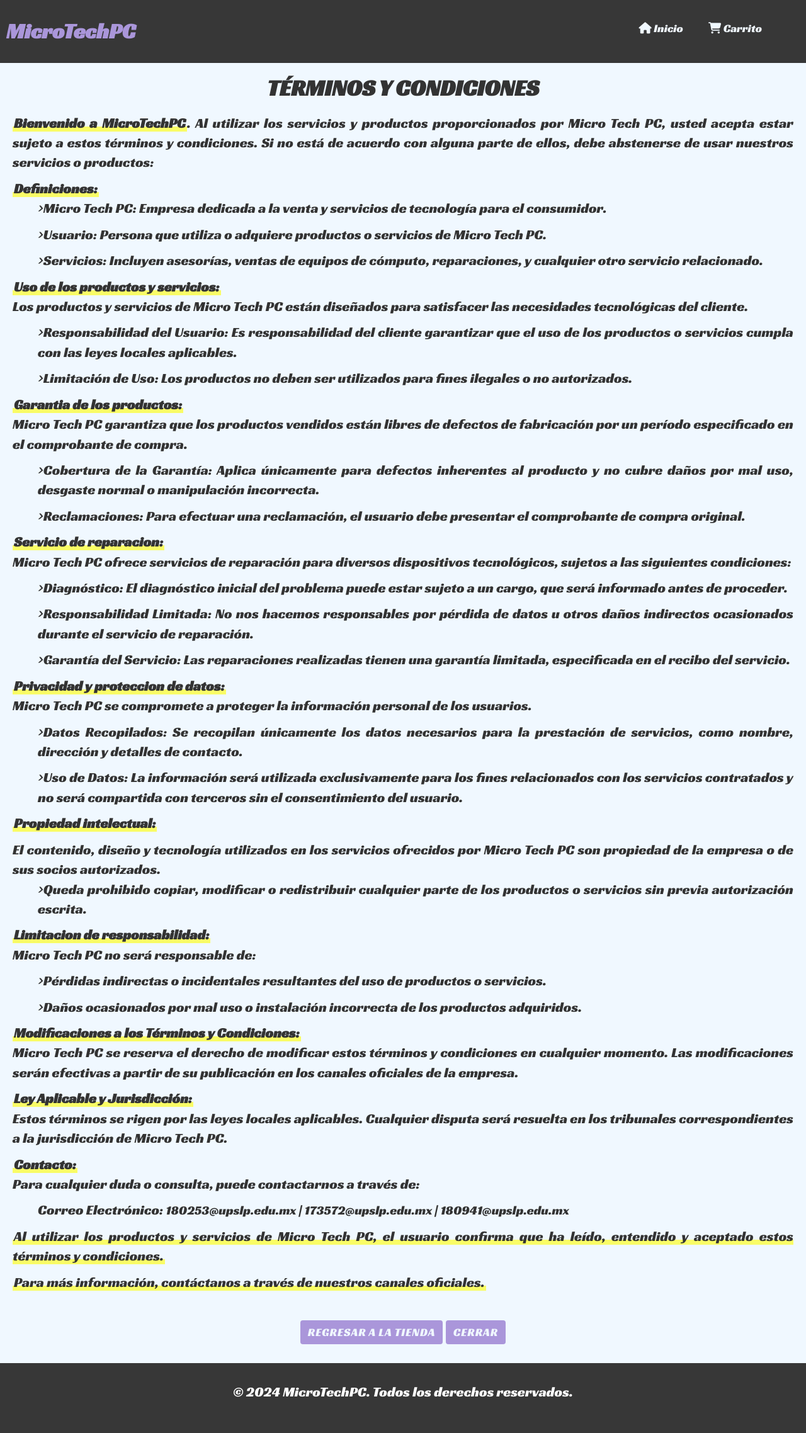
After one commit to UrielRodriguez07/MicroTechPC, a PHP site: the page made by terminos&condiciones.php in a window 1280 px wide. The commit adds this page. Shown: the whole page at 63% size. Run offline with PHP 8.4, Linux system fonts and the light colour scheme; some libraries are stand-ins or nearby versions.

Commit message:
update
Actualizacion de los terminos y condiciones. Actualizacion de la imagen de fondo en la pagina web

```diff
--- a/index.php
+++ b/index.php
@@ -317,8 +317,8 @@
 
             <hr>
             <div class="footer-text">
-                <p>Politica de privacidad</p>
-                <p>Todos los derechos reservados</p>
+            <a style="font-size: 20px; color: #aa96da;" target="_blank" href="./terminos&condiciones.php">Terminos y condiciones</a>
+            <p>Todos los derechos reservados</p>
             </div>
         </div>
     </div>
--- /dev/null
+++ b/terminos&condiciones.php
@@ -0,0 +1,126 @@
+<?php
+session_start();
+include_once("./config/config.php");
+?>
+
+<!DOCTYPE html>
+<html lang="es">
+
+<head>
+    <?php include("./php/head_html.php"); ?>
+    <title>Términos y Condiciones - MicroTechPC</title>
+    <link rel="shortcut icon" href="./img/logo.png">
+    <link rel="stylesheet" href="./css/MTStyle.css">
+    <link rel="stylesheet" href="https://cdnjs.cloudflare.com/ajax/libs/font-awesome/6.6.0/css/all.min.css" integrity="sha512-Kc323vGBEqzTmouAECnVceyQqyqdsSiqLQISBL29aUW4U/M7pSPA/gEUZQqv1cwx4OnYxTxve5UMg5GT6L4JJg==" crossorigin="anonymous" referrerpolicy="no-referrer" />
+
+    <style>
+        .highlight {
+            display: inline; /* Asegura que el estilo se aplique a texto en línea */
+            background: linear-gradient(transparent 70%, rgba(255, 255, 0, 0.6) 70%);
+            padding: 0 2px; /* Espaciado opcional alrededor del texto */
+        }
+    </style>
+</head>
+
+<body style="font-size: 22px;">
+    <!-- barra de navegación -->
+    <header>
+        <div class="logo">MicroTechPC</div>
+        <nav class="nav-bar">
+            <ul>
+                <li><a href="./index.php"><span class="fa fa-home"></span> Inicio</a></li>
+                <li><a href="./php/carrito.php"><span class="fa fa-shopping-cart"></span> Carrito</a></li>
+            </ul>
+        </nav>
+    </header>
+
+    <!-- Contenido principal -->
+    <main class="terms-container">
+        <h1 class="text-center" style="margin: 20px 0; text-transform: uppercase;">Términos y Condiciones</h1>
+        <section style="padding: 0 20px; text-align: justify;">
+            <p><strong class="highlight">Bienvenido a MicroTechPC</strong>. Al utilizar los servicios y productos proporcionados por Micro Tech PC,
+            usted acepta estar sujeto a estos términos y condiciones. Si no está de acuerdo con alguna parte de ellos, debe abstenerse
+            de usar nuestros servicios o productos:</p>
+            <ol>
+                <li>
+                    <strong class="highlight" >Definiciones:</strong>
+                    <p style="padding-left: 40px;">>Micro Tech PC: Empresa dedicada a la venta y servicios de tecnología para el consumidor.</p>
+                    <p style="padding-left: 40px;">>Usuario: Persona que utiliza o adquiere productos o servicios de Micro Tech PC.</p>
+                    <p style="padding-left: 40px;">>Servicios: Incluyen asesorías, ventas de equipos de cómputo, reparaciones, y cualquier otro servicio relacionado.</p>
+                </li>
+                <li>
+                    <strong  class="highlight">Uso de los productos y servicios:</strong>
+                    <p>Los productos y servicios de Micro Tech PC están diseñados para satisfacer las necesidades tecnológicas del cliente.</p>
+                    <p style="padding-left: 40px;">>Responsabilidad del Usuario: Es responsabilidad del cliente garantizar que el uso de los productos o servicios cumpla con las leyes locales aplicables.</p>
+                    <p style="padding-left: 40px;">>Limitación de Uso: Los productos no deben ser utilizados para fines ilegales o no autorizados.</p>
+
+                </li>
+                <li>
+                    <strong class="highlight">Garantia de los productos:</strong>
+                    <p>Micro Tech PC garantiza que los productos vendidos están libres de defectos de fabricación por un período especificado en el comprobante de compra.</p>
+                    <p style="padding-left: 40px;">>Cobertura de la Garantía: Aplica únicamente para defectos inherentes al producto y no cubre daños por mal uso, desgaste normal o manipulación incorrecta.</p>
+                    <p style="padding-left: 40px;">>Reclamaciones: Para efectuar una reclamación, el usuario debe presentar el comprobante de compra original.</p>
+                </li>
+                <li>
+                    <strong class="highlight">Servicio de reparacion:</strong>
+                    <p>Micro Tech PC ofrece servicios de reparación para diversos dispositivos tecnológicos, sujetos a las siguientes condiciones:</p>
+                    <p style="padding-left: 40px;">>Diagnóstico: El diagnóstico inicial del problema puede estar sujeto a un cargo, que será informado antes de proceder.</p>
+                    <p style="padding-left: 40px;">>Responsabilidad Limitada: No nos hacemos responsables por pérdida de datos u otros daños indirectos ocasionados durante el servicio de reparación.</p>
+                    <p style="padding-left: 40px;">>Garantía del Servicio: Las reparaciones realizadas tienen una garantía limitada, especificada en el recibo del servicio.</p>
+                </li>
+                <li>
+                    <strong class="highlight">Privacidad y proteccion de datos:</strong>
+                    <p>Micro Tech PC se compromete a proteger la información personal de los usuarios.</p>
+                    <p style="padding-left: 40px;">>Datos Recopilados: Se recopilan únicamente los datos necesarios para la prestación de servicios, como nombre, dirección y detalles de contacto.</p>
+                    <p style="padding-left: 40px;">>Uso de Datos: La información será utilizada exclusivamente para los fines relacionados con los servicios contratados y no será compartida con terceros sin el consentimiento del usuario.</p>
+                </li>
+                <li>
+                    <strong class="highlight" >Propiedad intelectual:</strong>
+                    <p></p>El contenido, diseño y tecnología utilizados en los servicios ofrecidos por Micro Tech PC son propiedad de la empresa o de sus socios autorizados.
+                    <p style="padding-left: 40px;">>Queda prohibido copiar, modificar o redistribuir cualquier parte de los productos o servicios sin previa autorización escrita.</p>
+                </li>
+                <li>
+                    <strong class="highlight" >Limitacion de responsabilidad:</strong>
+                    <p>Micro Tech PC no será responsable de:</p>
+                    <p style="padding-left: 40px;">>Pérdidas indirectas o incidentales resultantes del uso de productos o servicios.</p>
+                    <p style="padding-left: 40px;">>Daños ocasionados por mal uso o instalación incorrecta de los productos adquiridos.</p>
+                </li>
+                <li>
+                    <strong class="highlight" >Modificaciones a los Términos y Condiciones:</strong>
+                    <p>Micro Tech PC se reserva el derecho de modificar estos términos y condiciones en cualquier momento. Las modificaciones serán efectivas a partir de su publicación en los canales oficiales de la empresa.</p>
+                </li>
+                <li>
+                    <strong class="highlight" >Ley Aplicable y Jurisdicción:</strong>
+                    <p>Estos términos se rigen por las leyes locales aplicables. Cualquier disputa será resuelta en los tribunales correspondientes a la jurisdicción de Micro Tech PC.</p>
+                </li>
+                <li>
+                    <strong class="highlight" >Contacto:</strong>
+                    <p>Para cualquier duda o consulta, puede contactarnos a través de:</p>
+                    <p style="padding-left: 40px;">
+                        Correo Electrónico:
+                        <a style="font-size: 20px;" href="mailto:180253@upslp.edu.mx">180253@upslp.edu.mx</a> |
+                        <a style="font-size: 20px;" href="mailto:173572@upslp.edu.mx">173572@upslp.edu.mx</a> |
+                        <a style="font-size: 20px;" href="mailto:180941@upslp.edu.mx">180941@upslp.edu.mx</a>
+                    </p>
+                </li>
+                <li>
+                    <p class="highlight">Al utilizar los productos y servicios de Micro Tech PC, el usuario confirma que ha leído, entendido y aceptado estos términos y condiciones.</p>
+                </li>
+            </ol>
+            <p class="highlight">Para más información, contáctanos a través de nuestros canales oficiales.</p>
+        </section>
+        <div class="text-center" style="margin: 30px;">
+            <button onclick="window.location.href='./index.php'" class="btn">Regresar a la tienda</button>
+            <button onclick="window.close()" class="btn btn-secondary">Cerrar</button>
+        </div>
+    </main>
+
+    <!-- Footer -->
+    <footer>
+        <div class="footer">
+            <p style="color: white;">&copy; 2024 MicroTechPC. Todos los derechos reservados.</p>
+        </div>
+    </footer>
+</body>
+
+</html>
```
Also changed, not shown: img/fondo-perfil.jpg.
